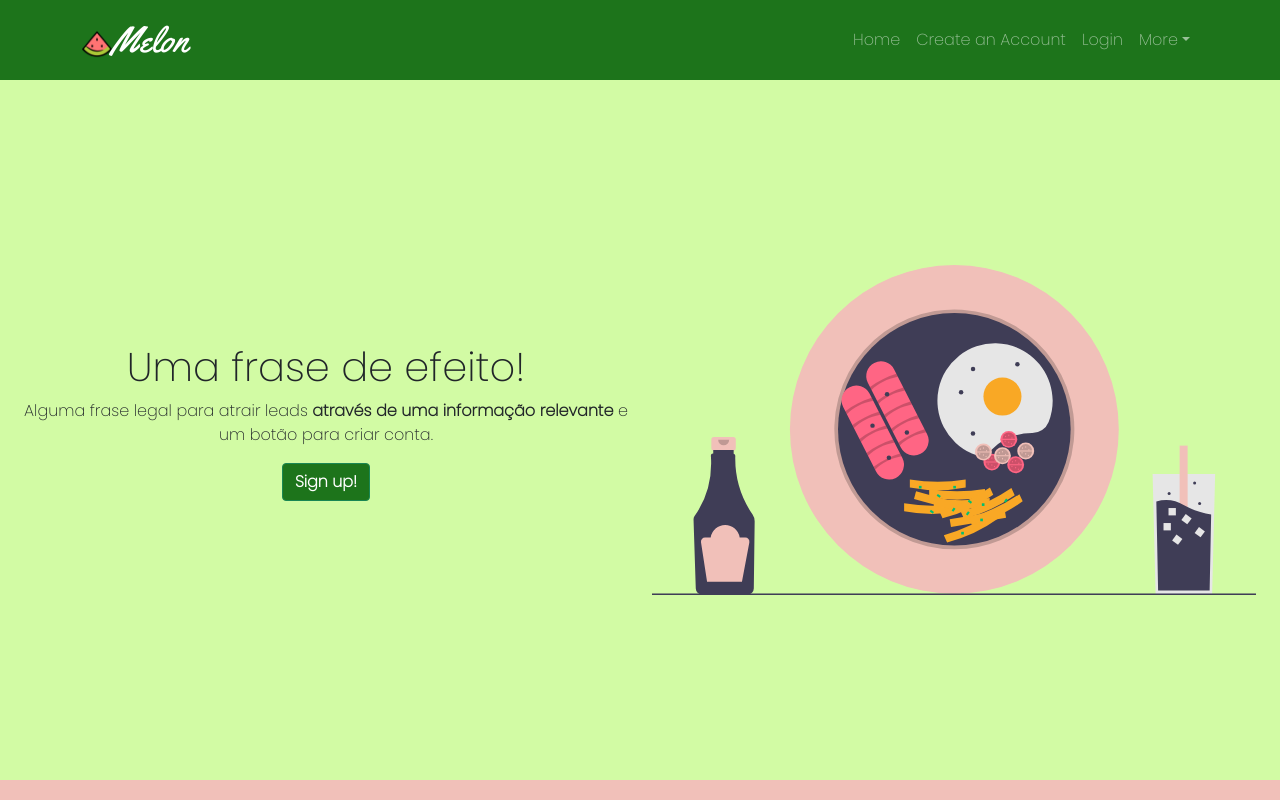
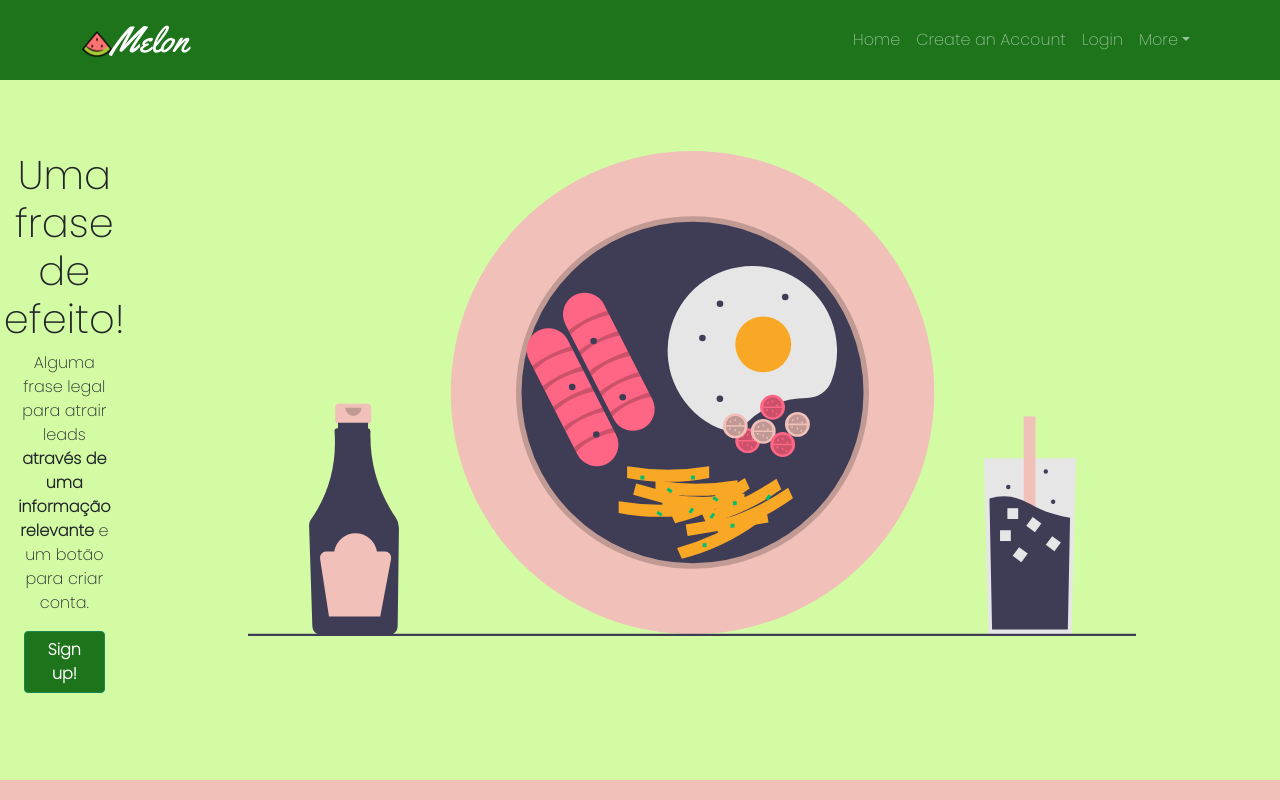
Before and after one commit to augustomolke/deliveryapp_app, a React (Create React App) app: page /#/ in a window 1280 px wide. Shown: the top 800 px of the page. Built offline with nearby package versions, Linux system fonts and the light colour scheme.

Commit message:
fix columns para small devices

```diff
--- a/src/pages/home.js
+++ b/src/pages/home.js
@@ -13,7 +13,7 @@ const Home = () => {
         bsPrefix="jumbotron bg-neongreen homecontent"
       >
         <Row>
-          <Col className="center">
+          <Col sm={1} className="center">
             <h1>Uma frase de efeito!</h1>
             <p>
               Alguma frase legal para atrair leads
```
